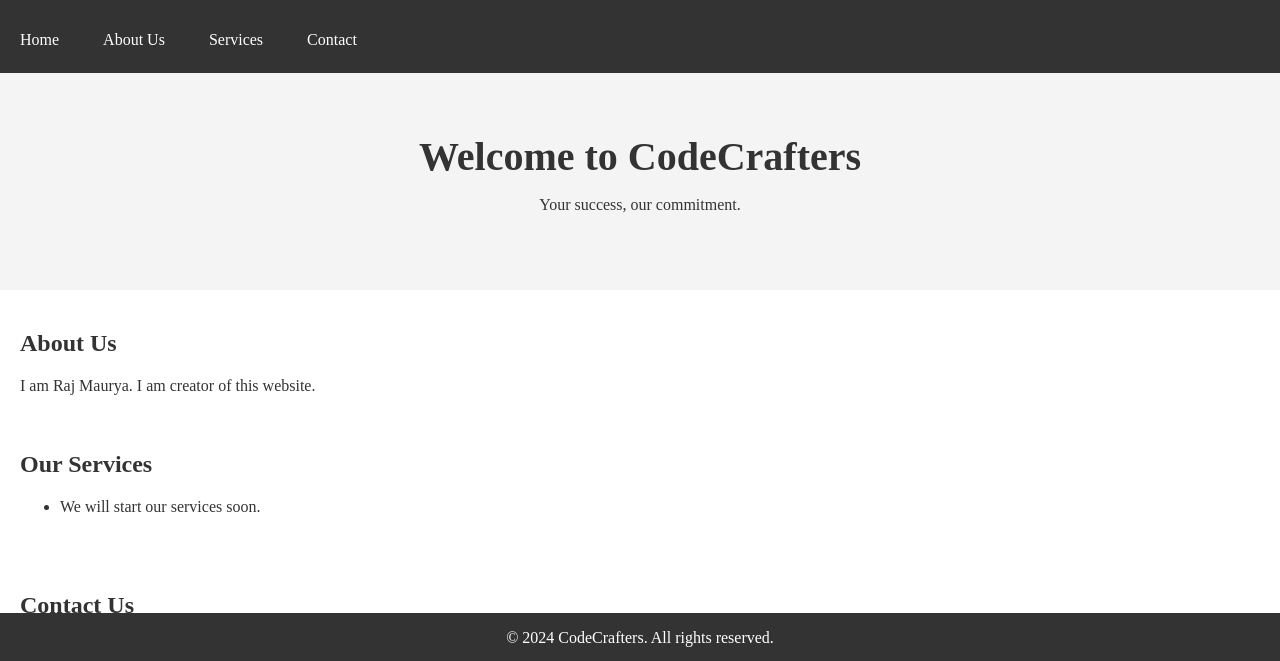
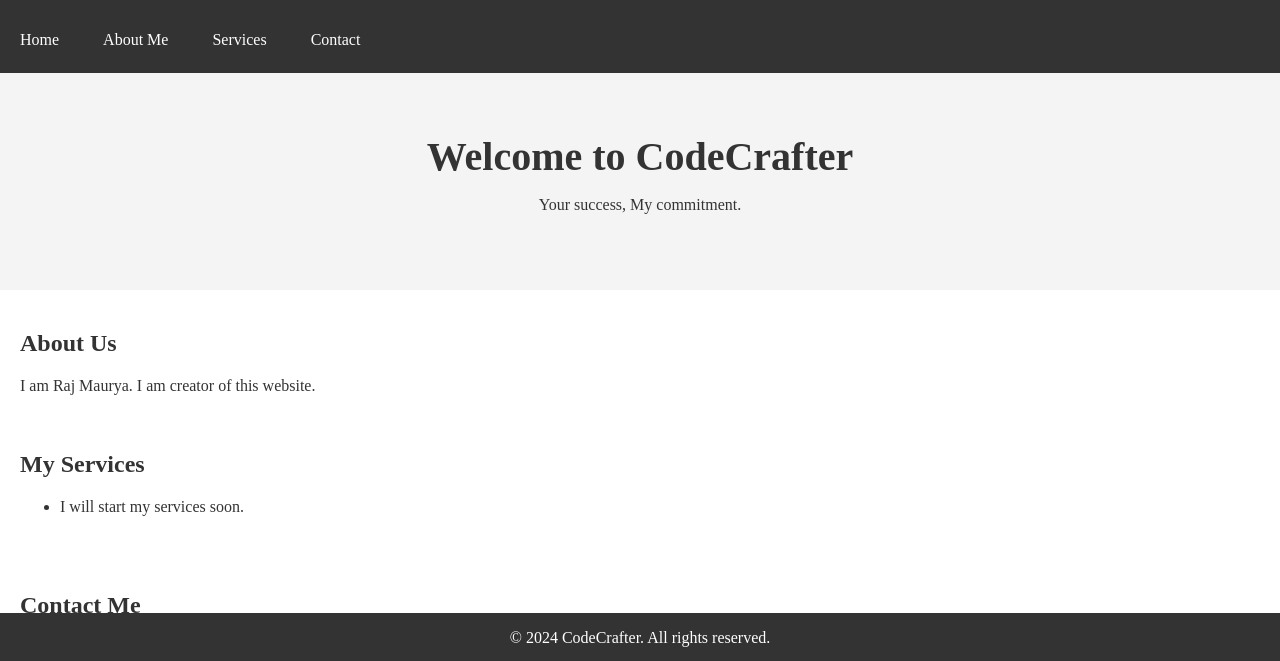
Before and after one commit to tarzanmaurya2607/CodeCrafters, a plain HTML site: page index.html in a window 1280 px wide. Shown: the part 137-798 px from the top of the page. Drawn offline with Linux system fonts and the light colour scheme.

Commit message:
Update index.html

```diff
--- a/index.html
+++ b/index.html
@@ -106,14 +106,14 @@ textarea{font-family:Tekton Pro;}
             <img src="KVd74T6KSYC17Qq-nNZ0nQ (1).jpg" alt="Educational Logo" class="logo">
   </div>
         <a href="#home">Home</a>
-        <a href="#about">About Us</a>
+        <a href="#about">About Me</a>
         <a href="#services">Services</a>
         <a href="#contact">Contact</a>
     </div>
 
     <div id="home" class="hero">
-        <h1>Welcome to CodeCrafters</h1>
-        <p>Your success, our commitment.</p>
+        <h1>Welcome to CodeCrafter</h1>
+        <p>Your success, My commitment.</p>
     </div>
 
     <div id="about" class="container">
@@ -122,15 +122,15 @@ textarea{font-family:Tekton Pro;}
     </div>
 
     <div id="services" class="container services">
-        <h2>Our Services</h2>
+        <h2>My Services</h2>
         <ul>
-            <li>We will start our services soon.</li>
+            <li>I will start my services soon.</li>
 
         </ul>
     </div>
 
     <div id="contact" class="container contact">
-        <h2>Contact Us</h2>
+        <h2>Contact Me</h2>
         <form action="mailto:rajurwants@gmail.com">
             <input type="text" name="name" placeholder="Your Name" required>
             <input type="email" name="email" placeholder="Your Email" required>
@@ -140,7 +140,7 @@ textarea{font-family:Tekton Pro;}
     </div>
 
     <footer>
-        <p>&copy; 2024 CodeCrafters. All rights reserved.</p>
+        <p>&copy; 2024 CodeCrafter. All rights reserved.</p>
     </footer>
 </body>
 </html>
```
